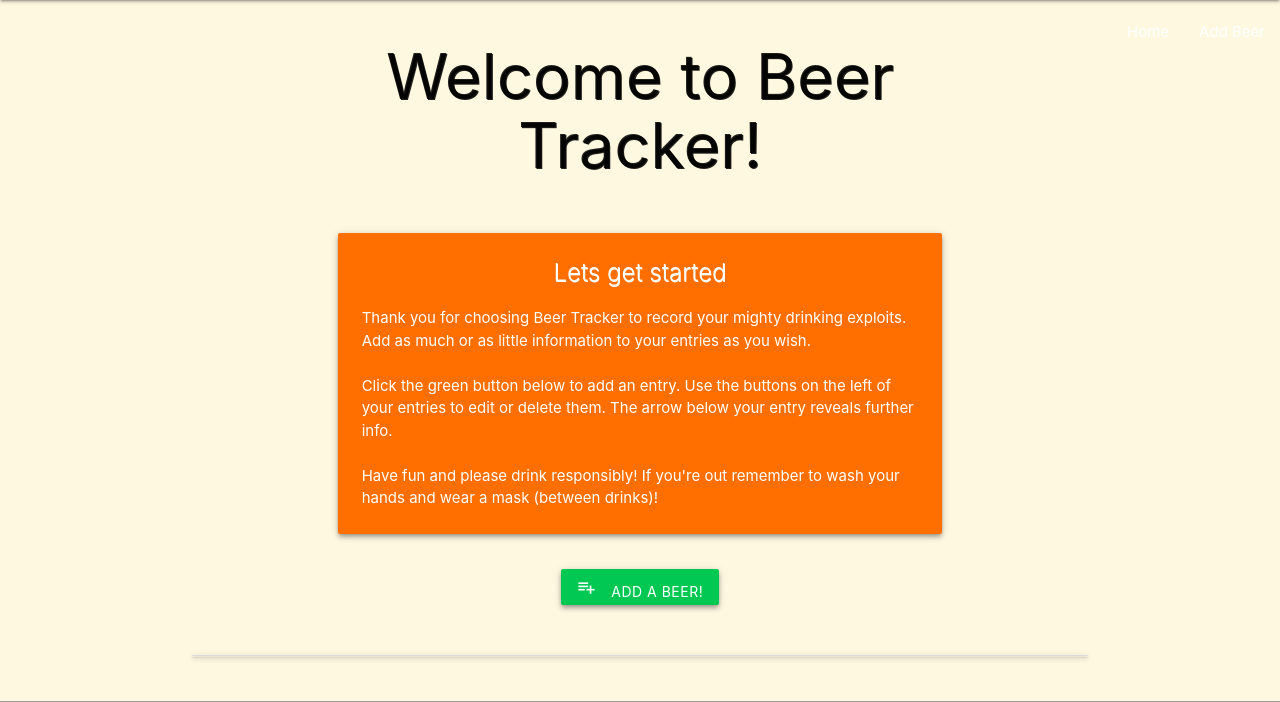
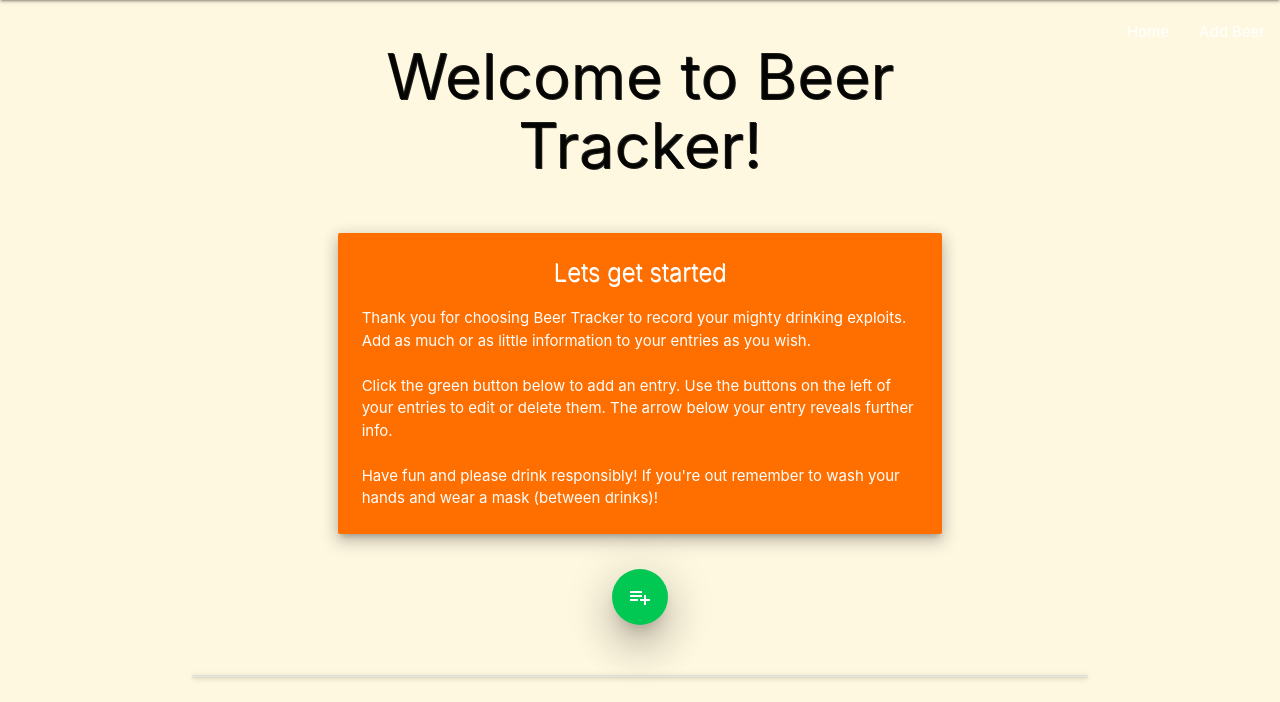
Before and after one commit to menacethedenis/CI_Milestone_3_Denis_Lymer, a Flask app: page / in a window 1280 px wide. Shown: the part 64-766 px from the top of the page. Run offline with Flask 2, Linux system fonts and the light colour scheme; data that the repository does not hold is empty; some libraries are stand-ins or nearby versions; grey boxes are pictures that could not be loaded.

Commit message:
resized display fileds on mainpage list, updated buttons on all pages with hover effect, changed add button on mainpage to pulse button

```diff
--- a/static/css/style.css
+++ b/static/css/style.css
@@ -52,8 +52,8 @@ body {
 
 /*-----------------------------headers */
 .beer_header {
-    margin-left:20px;
-    text-align: justify;
+    margin-left:2em;
+    text-align: left;
 }
 
 .page-header {
@@ -85,6 +85,10 @@ body {
     padding-right:15px;
 }
 
+.button-pulse {
+    text-align:center;
+}
+
 /*-----------------------------lists */
 .coll-list {
     background-color: #ffecb3;
--- a/templates/addbeer.html
+++ b/templates/addbeer.html
@@ -6,11 +6,11 @@
 </div>
 <div class="row btn-row">
 	<div class="col s12 btn-col btn-add"><a href="{{url_for('get_beer')}}"
-			class="waves-effect waves-light green accent-4 btn add-btn z-depth-2"><i class="material-icons button-icon">home</i>Back
+			class="waves-effect waves-light green accent-4 btn add-btn z-depth-2 hoverable"><i class="material-icons button-icon">home</i>Back
 			to list</a></div>
 </div>
 
-<div class="row">
+<div class="row section">
 	<form action="{{url_for('insert_beer')}}" method="POST" class="col s12 z-depth-2 coll-head">
 		<div class="row">
 			<div class="input-field col s12">
@@ -65,7 +65,7 @@
 		</div>
 		<div class="row">
 			<div class="container col s12" id="beer_submit">
-				<button class="btn waves-effect waves-light green accent-4" type="submit" name="action">Beer Me!
+				<button class="btn waves-effect waves-light green accent-4 hoverable" type="submit" name="action">Beer Me!
 	                <i class="material-icons right">send</i>
 	            </button>
 			</div>
--- a/templates/beers.html
+++ b/templates/beers.html
@@ -8,7 +8,7 @@
 </div>
 <div class="row">
 	<div class="col s12 ">
-		<div class="card amber darken-4 z-depth-2">
+		<div class="card amber darken-4 z-depth-3">
 			<div class="card-content white-text">
 				<span class="card-title" text-align="center">Lets get started</span>
 				<p>Thank you for choosing Beer Tracker to record your mighty drinking exploits. Add as much or as little
@@ -25,8 +25,7 @@
 </div>
 <div class="row btn-row">
 	<div class="col s12 btn-col"><a href="{{url_for('add_beer')}}"
-			class="waves-effect waves-light green accent-4 btn add-btn z-depth-2"><i class="material-icons button-icon">playlist_add</i>Add
-			a Beer!</a></div>
+			class="waves-effect waves-light green accent-4 btn-floating btn-large add-btn z-depth-5 hoverable pulse"><i class="material-icons button-pulse tooltipped" data-position="bottom" data-tooltip="Add a Beer!">playlist_add</i></a></div>
 </div>
 </div>
 
@@ -35,24 +34,35 @@
 		{% for beer in ratings %}
 		<li>
 			<div class="collapsible-header coll-head">
-				<div class="col s3 ">
+				<div class="col s6 ">
 					<a href="{{url_for('edit_beer', beer_id=beer._id)}}"
-						class="waves-effect waves-light btn btn_beer blue z-depth-2 tooltipped beertip"
+						class="waves-effect waves-light btn btn_beer blue z-depth-2 tooltipped beertip hoverable"
 						data-position="top" data-tooltip="Edit"><i class="material-icons right">edit</i>Edit</a>
 					<a href="{{url_for('delete_beer', beer_id=beer._id)}}"
-						class="waves-effect waves-light btn btn_beer red z-depth-2 tooltipped beertip"
+						class="waves-effect waves-light btn btn_beer red z-depth-2 tooltipped beertip hoverable"
 						data-position="bottom"
 						data-tooltip="Delete"><i class="material-icons right">delete</i>Delete</a>
 				</div>
-				<div class=" beer_header col s9">
-					<p><strong>Beer: </strong>{{beer.beer_name}} | <strong>Brewed by: </strong>{{beer.brewery_name}}
-						<br><strong>Drank at: </strong>{{beer.beer_location}} |
-						<strong>On date: </strong>{{beer.drank_date}}</p>
-					<i class="material-icons z-depth-2 amber lighten-1">expand_more</i>
+				<div class=" beer_header col s3">
+					<p><strong>Beer: </strong>{{beer.beer_name}}</p>
+                    <i class="material-icons z-depth-2 amber lighten-1">expand_more</i>
 				</div>
+                <div class=" beer_header col s3">
+                <p><strong>Brewed by: </strong>{{beer.brewery_name}}</p>
+                </div>
 			</div>
 			<div class="collapsible-body coll-list">
 				<span>
+                <p><strong><span class="material-icons icon_padding flow-text">place</span>Drank At:
+				</strong>{{beer.beer_location}}</p>
+				</span>
+                <br>
+                <span>
+                <p><strong><span class="material-icons icon_padding flow-text">date_range</span>On Date:
+				</strong>{{beer.drank_date}}</p>
+				</span>
+                <br>
+                <span>
                 <p><strong><span class="material-icons icon_padding flow-text">comment</span>Comments:
 				</strong>"{{beer.beer_comm}}"</p>
 				</span>
--- a/templates/editbeer.html
+++ b/templates/editbeer.html
@@ -6,10 +6,10 @@
 	</div>
 <div class="row btn-row">
 	<div class="col s12 btn-col btn-add"><a href="{{url_for('get_beer')}}"
-			class="waves-effect waves-light green accent-4 btn add-btn z-depth-2"><i class="material-icons button-icon">home</i>Back
+			class="waves-effect waves-light green accent-4 btn add-btn z-depth-2 hoverable"><i class="material-icons button-icon">home</i>Back
 			to list</a></div>
 </div>
-<div class="row">
+<div class="row section">
 	<form action="{{url_for('update_beer', beer_id=beer._id)}}" method="POST" class="col s12 z-depth-2 coll-head">
 		<div class="row">
 			<div class="input-field col s12">
@@ -72,7 +72,7 @@
 		</div>
 		<div class="row">
 			<div class="container col sm 12" id="beer_submit">
-				<button class="btn waves-effect waves-light green accent-4" type="submit" name="action">Confirm Edit
+				<button class="btn waves-effect waves-light green accent-4 hoverable" type="submit" name="action">Confirm Edit
                 <i class="material-icons right">send</i>
             </button>
 			</div>
```
